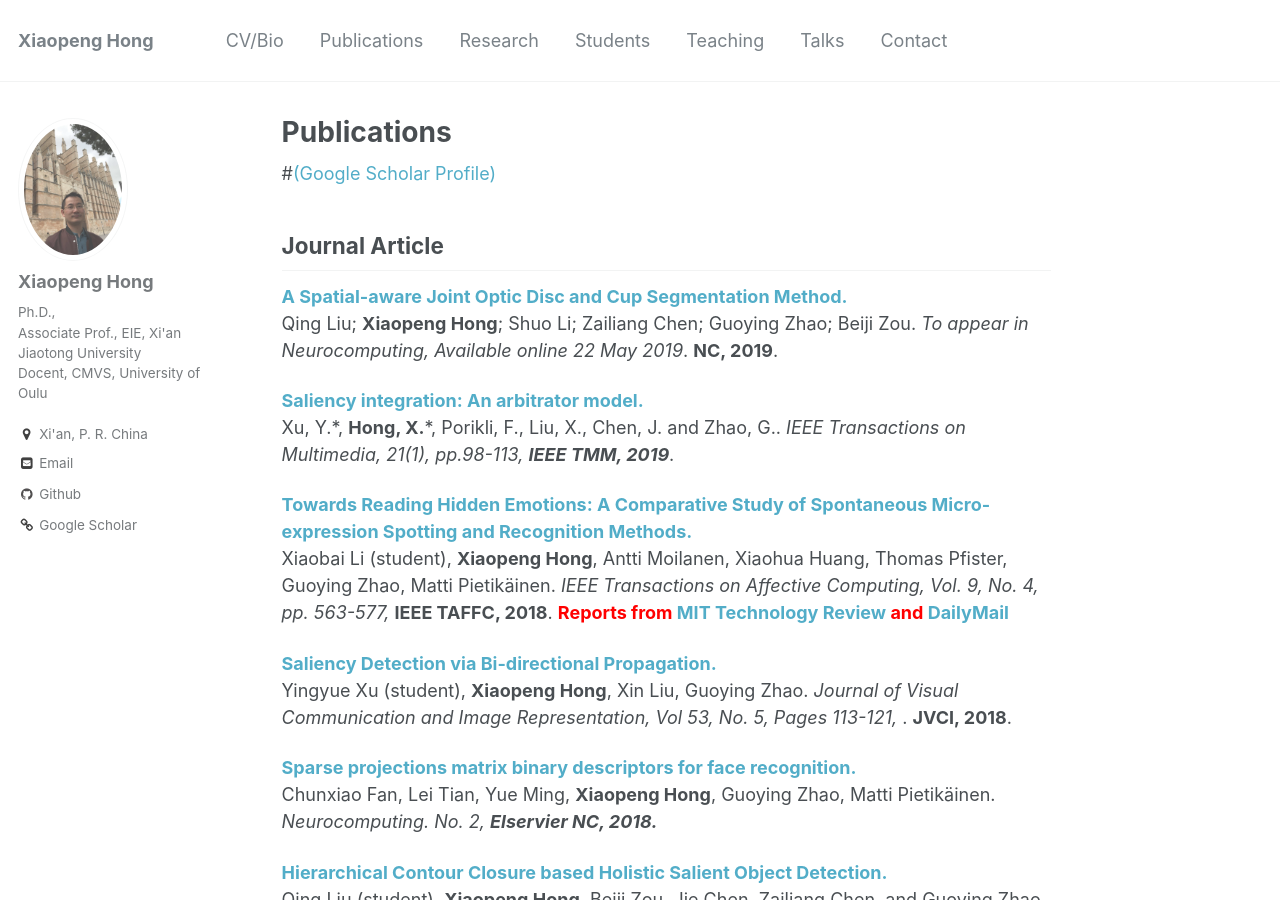
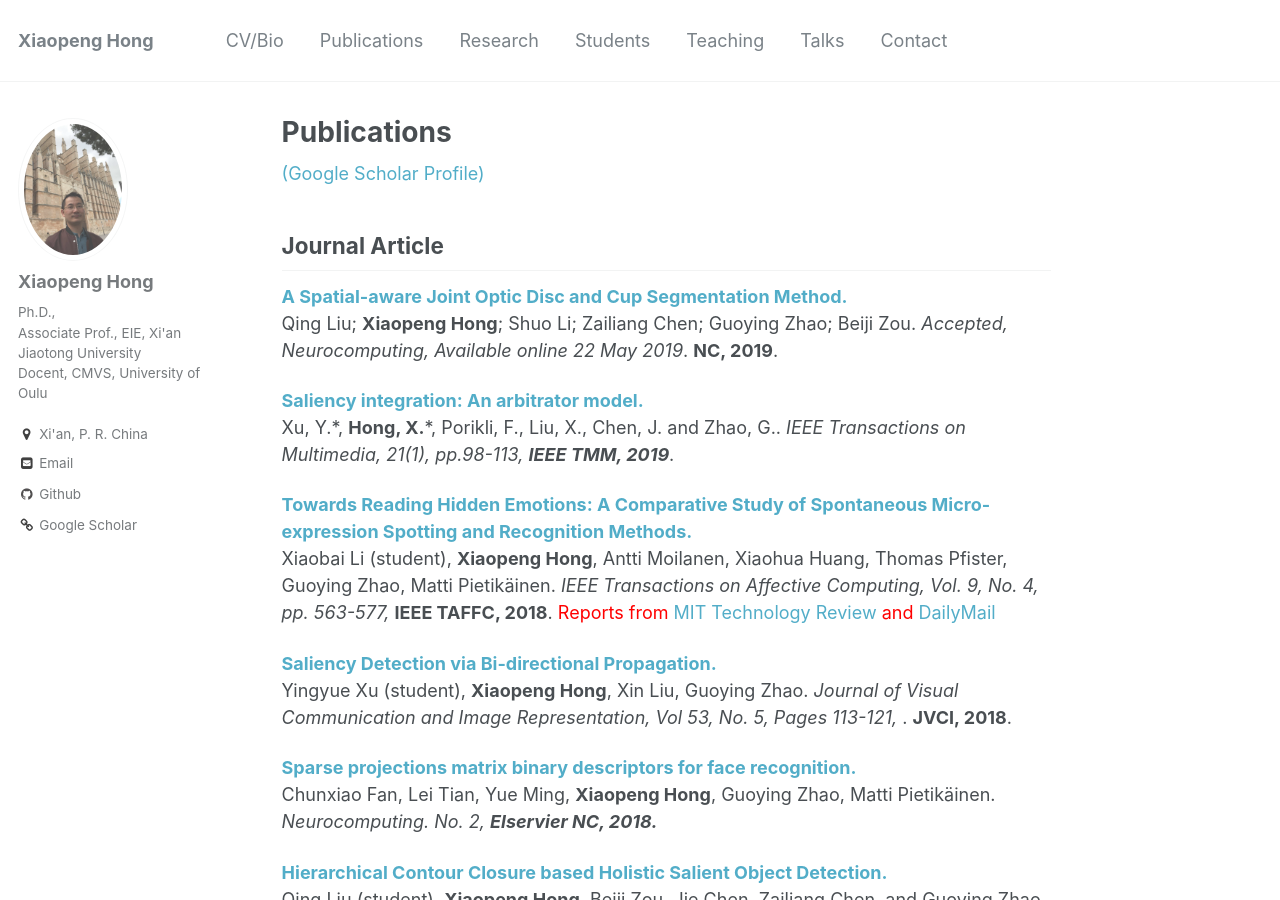
Before and after one commit to xiaopenghong/xiaopenghong.github.io, a Jekyll site: the page built from _pages/publications.md, in a window 1280 px wide and 900 px high. Built offline with Jekyll 4.4.1, drawn with Linux system fonts in a browser that asks for light colours.

Commit message:
Update publications.md

```diff
--- a/_pages/publications.md
+++ b/_pages/publications.md
@@ -4,13 +4,13 @@ permalink: /publications/
 author_profile: true
 ---
 
-#[(Google Scholar Profile)](https://scholar.google.com/citations?user=x3X-qysAAAAJ&hl=en)
+[(Google Scholar Profile)](https://scholar.google.com/citations?user=x3X-qysAAAAJ&hl=en)
 
 ## Journal Article
 
 <b> [A Spatial-aware Joint Optic Disc and Cup Segmentation Method.](https://www.sciencedirect.com/science/article/pii/S0925231219307222) </b> <br>
 Qing Liu; <b>Xiaopeng Hong</b>; Shuo Li; Zailiang Chen; Guoying Zhao; Beiji Zou.
-<i>To appear in Neurocomputing, Available online 22 May 2019</i>. <b>NC, 2019</b>.
+<i>Accepted, Neurocomputing, Available online 22 May 2019</i>. <b>NC, 2019</b>.
 
 <b>[Saliency integration: An arbitrator model.](https://ieeexplore.ieee.org/abstract/document/8411135/)</b> <br>
 Xu, Y.\*, <b>Hong, X.</b>\*, Porikli, F., Liu, X., Chen, J. and Zhao, G..
@@ -18,59 +18,59 @@ Xu, Y.\*, <b>Hong, X.</b>\*, Porikli, F., Liu, X., Chen, J. and Zhao, G..
 
 <b>[Towards Reading Hidden Emotions: A Comparative Study of Spontaneous Micro-expression Spotting and Recognition Methods.](https://ieeexplore.ieee.org/abstract/document/7851001)</b><br>
 Xiaobai Li (student), <b>Xiaopeng Hong</b>, Antti Moilanen, Xiaohua Huang, Thomas Pfister, Guoying Zhao, Matti Pietikäinen.
-<i>IEEE Transactions on Affective Computing, Vol. 9, No. 4, pp. 563-577, </i> <b>IEEE TAFFC, 2018</b>. <b> <span style="color:red">Reports from [MIT Technology Review](https://www.technologyreview.com/s/543501/machine-vision-algorithm-learns-to-recognize-hidden-facial-expressions/) and [DailyMail](https://www.dailymail.co.uk/sciencetech/article-3320222/Algorithm-uses-machine-vision-spot-recognise-hidden-emotions.html)</span> </b>
+<i>IEEE Transactions on Affective Computing, Vol. 9, No. 4, pp. 563-577, </i> <b>IEEE TAFFC, 2018</b>. <span style="color:red">Reports from [MIT Technology Review](https://www.technologyreview.com/s/543501/machine-vision-algorithm-learns-to-recognize-hidden-facial-expressions/) and [DailyMail](https://www.dailymail.co.uk/sciencetech/article-3320222/Algorithm-uses-machine-vision-spot-recognise-hidden-emotions.html)</span>
 
 <b>[Saliency Detection via Bi-directional Propagation.](https://www.sciencedirect.com/science/article/pii/S1047320318300476)</b> <br>
 Yingyue Xu (student), <b>Xiaopeng Hong</b>, Xin Liu, Guoying Zhao. <i>Journal of Visual Communication and Image Representation, Vol 53, No. 5,  Pages 113-121, </i>. <b>JVCI, 2018</b>.
 
-<b>[Sparse projections matrix binary descriptors for face recognition.](http://lantaoyu.com/publications/VBDA)</b> <br>
+<b>[Sparse projections matrix binary descriptors for face recognition.](http://hongxiaopeng.com/publications/VBDA)</b> <br>
 Chunxiao Fan, Lei Tian, Yue Ming, <b>Xiaopeng Hong</b>, Guoying Zhao, Matti Pietikäinen. <i>Neurocomputing. No. 2, <b>Elservier NC, 2018.</b></i>
 
-<b>[Hierarchical Contour Closure based Holistic Salient Object Detection.](http://lantaoyu.com/publications/GanGradient)</b> <br>
+<b>[Hierarchical Contour Closure based Holistic Salient Object Detection.](http://hongxiaopeng.com/publications/GanGradient)</b> <br>
 Qing Liu (student), <b>Xiaopeng Hong</b>, Beiji Zou, Jie Chen, Zailiang Chen, and Guoying Zhao.
 <i>IEEE Transactions on Image Processing, vol. 26, no. 9, pp. 4537 – 4552, 2017. <b>IEEE TIP, 2017.</b></i>
 
-<b>[Background Subtraction using Spatio-Temporal Group Sparsity Recovery.](http://lantaoyu.com/publications/SeqGAN)</b> <br>
+<b>[Background Subtraction using Spatio-Temporal Group Sparsity Recovery.](http://hongxiaopeng.com/publications/SeqGAN)</b> <br>
 Xin Liu (student), Jiawen Yao (student), <b>Xiaopeng Hong</b>, Xiaohua Huang, Ziheng Zhou, Chun Qi, and Guoying Zhao.
 <i>IEEE Transactions on Circuits and Systems for Video Technology, <b> IEEE TCSVT No. 4, 2017.</b></i>.
 
-<b>[Isolated Sign Language Recognition with Grassmann Covariance Matrices.](http://lantaoyu.com/publications/DADM)</b><br>
+<b>[Isolated Sign Language Recognition with Grassmann Covariance Matrices.](http://hongxiaopeng.com/publications/DADM)</b><br>
 Hanjie Wang, Chai Xiujuan, <b>Xiaopeng Hong</b>, Guoying Zhao, Xilin Chen.
 <i>ACM Transactions on Accessible Computing, vol. 8, no. 4,  <b>ACM TACCESS, 2016.</b>.</i>
 
-<b>[Capturing Correlations of Local Features for Image Representation. ](http://lantaoyu.com/publications/GanGradient)</b><br>
+<b>[Capturing Correlations of Local Features for Image Representation. ](http://hongxiaopeng.com/publications/GanGradient)</b><br>
 <b>Xiaopeng Hong</b>, Guoying Zhao, Stefanos Zafeiriou, Maja Pantic, and Matti Pietikäinen.
 <i>Neurocomputing, vol. 184, no. 4, pp. 99-106, 2016. (JUFO Ranking: 2) [pdf]
 
-<b>[A Unified 3D Face Authentication Framework based on Robust Local Mesh SIFT Feature.](http://lantaoyu.com/publications/GanGradient)</b><br>
+<b>[A Unified 3D Face Authentication Framework based on Robust Local Mesh SIFT Feature.](http://hongxiaopeng.com/publications/GanGradient)</b><br>
 Yue Ming and <b>Xiaopeng Hong</b>.
 <i>Neurocomputing, vol. 184, no. 4, pp. 117-130, 2016. <b>NC, 2016</b></i>.
 
-<b>[Spontaneous facial micro-expression analysis using Spatiotemporal Completed Local Quantized Patterns.](http://lantaoyu.com/publications/GanGradient)</b>
+<b>[Spontaneous facial micro-expression analysis using Spatiotemporal Completed Local Quantized Patterns.](http://hongxiaopeng.com/publications/GanGradient)</b>
 Xiaohua Huang, Guoying Zhao, <b>Xiaopeng Hong</b>, Wenming Zheng, Matti Pietikäinen.
  <i>Neurocomputing, vol. 175, no.1, pp. 564-578, 2016. <b>NC, 2016</b></i>.
 
-<b>[Dynamic texture and scene classification by transferring deep image features.](http://lantaoyu.com/publications/GanGradient)</b><br>
+<b>[Dynamic texture and scene classification by transferring deep image features.](http://hongxiaopeng.com/publications/GanGradient)</b><br>
 Xianbiao Qi, Chun-Guang Li, Guoying Zhao, <b>Xiaopeng Hong</b>, Matti Pietikäinen.
 <i>Neurocomputing, vol. 171, pp. 1230-1241, 2016. <b>NC, 2016</b></i>.
 
-<b>[A Compact Representation of Visual Speech Data Using Latent Variables.](http://lantaoyu.com/publications/GanGradient)</b><br>
+<b>[A Compact Representation of Visual Speech Data Using Latent Variables.](http://hongxiaopeng.com/publications/GanGradient)</b><br>
 Ziheng Zhou, <b>Xiaopeng Hong</b>, Guoying Zhao, and Matti Pietikäinen.
 <i>IEEE Transactions on Pattern Analysis and Machine Intelligence, vol.36, no.1, 2014. <b>IEEE TPAMI, 2014</b></i>.
 
-<b>[Combining LBP Difference and Feature Correlation for Texture Description.](http://lantaoyu.com/publications/GanGradient)</b><br>
+<b>[Combining LBP Difference and Feature Correlation for Texture Description.](http://hongxiaopeng.com/publications/GanGradient)</b><br>
 <b>Xiaopeng Hong</b>, Guoying Zhao, Matti Pietikäinen, and Xilin Chen.
 <i>IEEE Transactions on Image Processing, vol.23, no. 6, 2557–2568, 2014. <b>IEEE TIP, 2014</b></i>.  [pdf][Matlab Codes]
 
-<b>[A Review of Recent Advances in Visual Speech Decoding.](http://lantaoyu.com/publications/GanGradient)</b><br>
+<b>[A Review of Recent Advances in Visual Speech Decoding.](http://hongxiaopeng.com/publications/GanGradient)</b><br>
 Ziheng Zhou, Guoying Zhao, <b>Xiaopeng Hong</b>, and Matti Pietikäinen.
 <i>Image and Vision Computing, Vol. 32, No. 9, pp. 590-605, 2014. <b>IVC, 2014</b></i>. (JUFO Ranking: 2, Editor’s Choice Article)
 
-<b>[Structured partial least squares for simultaneous object tracking and segmentation.](http://lantaoyu.com/publications/GanGradient)</b><br>
+<b>[Structured partial least squares for simultaneous object tracking and segmentation.](http://hongxiaopeng.com/publications/GanGradient)</b><br>
 Bineng Zhong, Xiaotong Yuan, Rongrong Ji, Yan Yan, Zhen Cui, <b>Xiaopeng Hong</b>, Yan Chen, Tian Wang, Duansheng Chen, Jiaxin Yu.
 <i>Neurocomputing, Vol. 133, pp. 317-327, 2014. <b>NC, 2014</b></i> (JUFO Ranking: 1)
 
-<b>[Sigma set based implicit online learning for object tracking.](http://lantaoyu.com/publications/GanGradient)</b><br>
+<b>[Sigma set based implicit online learning for object tracking.](http://hongxiaopeng.com/publications/GanGradient)</b><br>
 <b>Xiaopeng Hong</b>, Hong Chang, Shiguang Shan, Bineng Zhong, Xilin Chen, and Wen Gao.
 <i>IEEE Signal Processing Letter, vol. 17, no. 9, pp. 807-810, 2010. <b>IEEE SPL, 2019</b></i>.  [pdf]
 
```
